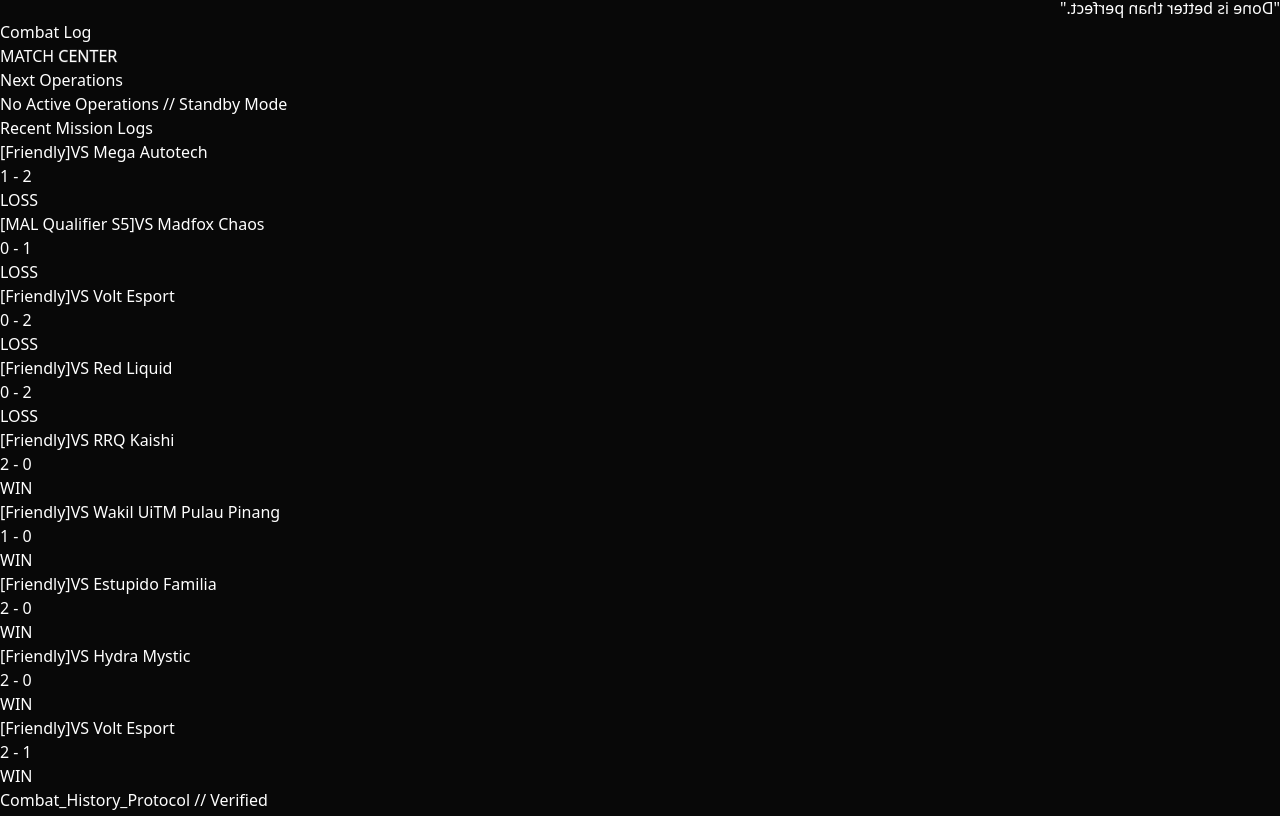
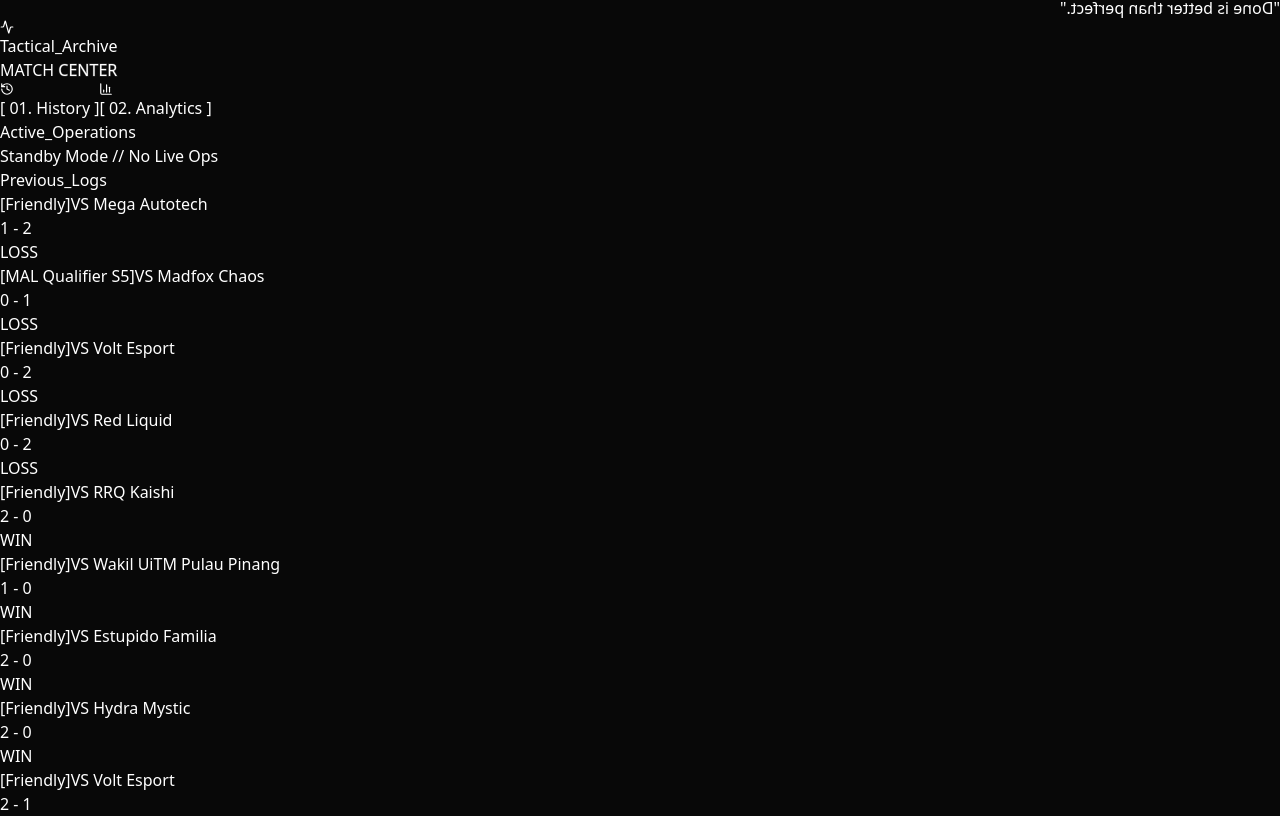
Before and after one commit to Paqlywoi/InfinitiEsports, a React (Vite) app: page / in a window 1280 px wide. Shown: the part 10342-11158 px from the top of the page. Built offline with nearby package versions, Linux system fonts and the light colour scheme.

Commit message:
14 April 2026

```diff
--- a/src/components/Matches.jsx
+++ b/src/components/Matches.jsx
@@ -1,12 +1,9 @@
 import React, { useState, useEffect } from 'react';
-import { motion } from 'framer-motion';
+import { motion, AnimatePresence } from 'framer-motion';
+import { LayoutGrid, History, BarChart3, Activity, Target, ShieldAlert } from 'lucide-react';
 
 const matchData = {
-  // Pindahkan data dari sini ke 'results' bila match dah habis
-   // if have match [{id: 1, vs: "Madfox Chaos", tournament: "MAL QUalifier S2" , date: '14 MAR', time: "8:PM" }]
-   // if not have match upcoming: [],
   upcoming: [],
-
   results: [
     { id: 9, vs: "Mega Autotech", score: "1 - 2", status: "LOSS", event: "Friendly" },
     { id: 8, vs: "Madfox Chaos", score: "0 - 1", status: "LOSS", event: "MAL Qualifier S5" },
@@ -21,6 +18,7 @@
 };
 
 const Matches = () => {
+  const [activeTab, setActiveTab] = useState('history');
   const [isMobile, setIsMobile] = useState(false);
 
   useEffect(() => {
@@ -30,131 +28,183 @@
     return () => window.removeEventListener('resize', checkDevice);
   }, []);
 
+  // Calculate Win/Loss Stats
+  const totalMatches = matchData.results.length;
+  const wins = matchData.results.filter(m => m.status === 'WIN').length;
+  const losses = matchData.results.filter(m => m.status === 'LOSS').length;
+  const winRate = ((wins / totalMatches) * 100).toFixed(1);
+
   return (
-    <div id="matches" className="w-full max-w-6xl mx-auto px-6 py-24 md:py-32 relative overflow-hidden">
+    <div id="matches" className="w-full max-w-6xl mx-auto px-6 py-24 md:py-32 relative overflow-hidden font-mono">
 
-      {/* Background HUD Decor */}
+      {/* Background Decor */}
       <div className="absolute inset-0 bg-[url('https://grainy-gradients.vercel.app/noise.svg')] opacity-[0.05] pointer-events-none"></div>
 
       {/* Header Section */}
-      <div className="mb-16 md:mb-24 text-left relative z-10">
+      <div className="mb-16 text-left relative z-10">
         <div className="flex items-center gap-4 mb-4">
-          <div className="h-10 w-[2px] bg-white opacity-40"></div>
-          <motion.p
-            initial={{ opacity: 0 }}
-            whileInView={{ opacity: 1 }}
-            className="text-[10px] tracking-[0.8em] text-white/20 uppercase font-black font-rajdhani"
-          >
-            Combat Log
-          </motion.p>
+          <Activity size={14} className="text-red-600 animate-pulse" />
+          <p className="text-[10px] tracking-[0.8em] text-white/20 uppercase font-black">Tactical_Archive</p>
         </div>
-        <motion.h2
-          initial={{ opacity: 0, x: -20 }}
-          whileInView={{ opacity: 1, x: 0 }}
-          viewport={{ once: true }}
-          className="text-5xl md:text-8xl font-orbitron font-black text-white uppercase italic tracking-tighter leading-none"
-        >
+        <h2 className="text-5xl md:text-8xl font-orbitron font-black text-white uppercase italic tracking-tighter leading-none">
           MATCH <span className="text-transparent" style={{ WebkitTextStroke: '1px rgba(255,255,255,0.2)' }}>CENTER</span>
-        </motion.h2>
+        </h2>
       </div>
 
-      {/* --- UPCOMING MATCHES --- */}
-      <div className="mb-20 md:mb-24 relative z-10">
-        <div className="flex items-center gap-3 mb-8 text-left">
-          <div className="w-2 h-2 bg-red-600 rounded-full animate-ping shadow-[0_0_10px_#ff0000]"></div>
-          <h3 className="text-white/40 text-[10px] tracking-[0.5em] uppercase font-black font-rajdhani italic">Next Operations</h3>
+      {/* --- TAB SWITCHER --- */}
+      <div className="flex gap-2 mb-12 border-b border-white/5 pb-6">
+        <button
+          onClick={() => setActiveTab('history')}
+          className={`flex items-center gap-3 px-6 py-3 text-[10px] font-black uppercase tracking-widest transition-all border ${activeTab === 'history' ? 'bg-white text-black border-white' : 'bg-transparent text-white/40 border-white/10'}`}
+        >
+          <History size={14} /> [ 01. History ]
+        </button>
+        <button
+          onClick={() => setActiveTab('stats')}
+          className={`flex items-center gap-3 px-6 py-3 text-[10px] font-black uppercase tracking-widest transition-all border ${activeTab === 'stats' ? 'bg-white text-black border-white shadow-lg shadow-white/5' : 'bg-transparent text-white/40 border-white/10'}`}
+        >
+          <BarChart3 size={14} /> [ 02. Analytics ]
+        </button>
       </div>
 
+      <AnimatePresence mode="wait">
+        {activeTab === 'history' ? (
+          <motion.div
+            key="history"
+            initial={{ opacity: 0, y: 10 }}
+            animate={{ opacity: 1, y: 0 }}
+            exit={{ opacity: 0, y: -10 }}
+          >
+            {/* UPCOMING */}
+            <div className="mb-16">
+              <h3 className="text-white/40 text-[10px] tracking-[0.5em] uppercase font-black mb-8 italic text-left flex items-center gap-2">
+                <div className="w-1.5 h-1.5 bg-red-600 rounded-full animate-ping" />
+                Active_Operations
+              </h3>
               {matchData.upcoming.length > 0 ? (
                 matchData.upcoming.map(m => (
-            <motion.div
-              key={m.id}
-              initial={{ opacity: 0, y: 20 }}
-              whileInView={{ opacity: 1, y: 0 }}
-              viewport={{ once: true }}
-              className="relative bg-white/[0.02] border border-white/10 p-6 md:p-10 flex flex-col lg:flex-row justify-between items-center group overflow-hidden rounded-sm gap-6 md:gap-8"
-            >
-              <motion.div
-                animate={{ x: ['-100%', '100%'] }}
-                transition={{ repeat: Infinity, duration: 4, ease: "linear" }}
-                className="absolute inset-0 bg-gradient-to-r from-transparent via-white/[0.03] to-transparent pointer-events-none"
-              />
-
-              <div className="relative z-10 text-center lg:text-left min-w-0 flex-1 w-full">
-                <p className="text-[9px] md:text-[10px] font-black text-white/20 tracking-[0.4em] font-rajdhani mb-3 uppercase italic">/// {m.tournament}</p>
-
-                {/* REPAIRED: Font scaling & layout fix */}
-                <h4 className="font-orbitron font-black uppercase tracking-tighter text-white leading-none flex flex-wrap items-center justify-center lg:justify-start gap-2 text-[6vw] sm:text-[4vw] lg:text-4xl xl:text-5xl">
-                  <span className="whitespace-nowrap font-black">INFINITI <span className="text-white/80">ESPORTS</span></span>
-                  <span className="text-white/80 italic text-[3vw] sm:text-[2vw] lg:text-xl uppercase">VS</span>
-                  <span className="whitespace-nowrap">{m.vs}</span>
+                  <div key={m.id} className="relative bg-white/[0.02] border border-white/10 p-6 md:p-10 flex flex-col lg:flex-row justify-between items-center group overflow-hidden rounded-sm gap-6">
+                    <div className="text-center lg:text-left flex-1 w-full min-w-0">
+                      <p className="text-[9px] font-black text-white/20 tracking-[0.4em] mb-3 uppercase italic">/// {m.tournament}</p>
+                      <h4 className="font-orbitron font-black uppercase tracking-tighter text-white leading-none text-2xl md:text-4xl">
+                        INFINITI VS {m.vs}
                       </h4>
                     </div>
-
-              {/* DATE BOX - FIXED POSITION */}
-              <div className="relative z-10 w-full lg:w-auto flex-shrink-0 flex justify-center lg:justify-end">
-                <div className="bg-white text-black px-6 py-4 md:px-8 md:py-4 font-orbitron font-black uppercase tracking-widest text-[10px] md:text-xs shadow-[4px_4px_0px_rgba(255,255,255,0.1)] group-hover:shadow-none group-hover:translate-x-1 group-hover:translate-y-1 transition-all duration-300 whitespace-nowrap">
+                    <div className="bg-white text-black px-6 py-3 font-orbitron font-black uppercase text-[10px] whitespace-nowrap">
                       {m.date} // {m.time}
                     </div>
                   </div>
-            </motion.div>
                 ))
               ) : (
-          <motion.div
-            initial={{ opacity: 0 }}
-            whileInView={{ opacity: 1 }}
-            className="border border-white/5 bg-white/[0.01] p-12 text-center rounded-sm"
-          >
-            <p className="text-white/20 font-orbitron text-[10px] tracking-[1em] uppercase italic">
-              No Active Operations // Standby Mode
-            </p>
-          </motion.div>
+                <div className="border border-dashed border-white/10 p-10 text-center text-white/20 text-[9px] tracking-[0.8em] uppercase italic">
+                  Standby Mode // No Live Ops
+                </div>
               )}
             </div>
 
-      {/* --- PREVIOUS RESULTS --- */}
-      <div className="relative z-10">
-        <h3 className="text-white/40 text-[10px] tracking-[0.5em] uppercase mb-10 font-black font-rajdhani text-left italic">Recent Mission Logs</h3>
-
-        <div className="grid gap-4">
+            {/* RESULTS */}
+            <div className="grid gap-3">
+              <h3 className="text-white/40 text-[10px] tracking-[0.5em] uppercase font-black mb-4 italic text-left">Previous_Logs</h3>
               {matchData.results.map((r, index) => (
                 <motion.div
                   key={r.id}
-              initial={{ opacity: 0, x: -10 }}
+                  initial={{ opacity: 0, x: -5 }}
                   whileInView={{ opacity: 1, x: 0 }}
-              viewport={{ once: true }}
-              transition={{ delay: index * 0.05 }}
-              className="bg-white/[0.01] border border-white/5 p-4 md:p-6 flex justify-between items-center group hover:bg-white/[0.03] hover:border-white/20 transition-all rounded-sm gap-4"
+                  transition={{ delay: index * 0.03 }}
+                  className="bg-white/[0.01] border border-white/5 p-4 flex justify-between items-center group hover:border-white/20 transition-all rounded-sm"
                 >
-              <div className="flex flex-col gap-1 min-w-0 flex-1 text-left">
-                <span className="text-white/20 text-[7px] md:text-[9px] uppercase font-black tracking-widest font-orbitron truncate">
-                  [{r.event}]
-                </span>
-                <span className="font-orbitron font-black text-sm md:text-xl tracking-tight uppercase text-white group-hover:italic transition-all truncate">
-                  VS {r.vs}
-                </span>
+                  <div className="flex flex-col gap-1 text-left min-w-0 flex-1">
+                    <span className="text-white/20 text-[8px] uppercase font-black truncate">[{r.event}]</span>
+                    <span className="font-orbitron font-black text-sm md:text-lg uppercase text-white truncate group-hover:text-red-500 transition-colors">VS {r.vs}</span>
                   </div>
-
-              <div className="flex items-center gap-3 md:gap-8 flex-shrink-0">
-                <span className="text-lg md:text-3xl font-orbitron font-black tracking-tighter text-white/80 whitespace-nowrap">
-                  {r.score}
-                </span>
-                <div className={`text-[8px] md:text-[9px] px-3 md:px-5 py-1.5 md:py-2 font-black tracking-[0.1em] md:tracking-[0.2em] rounded-sm border uppercase transition-colors
-                  ${r.status === 'WIN'
-                    ? 'bg-green-500 text-black border-green-500'
-                    : 'bg-transparent text-red-500 border-red-500/50'
-                  }`}>
+                  <div className="flex items-center gap-4 md:gap-8 flex-shrink-0">
+                    <span className="text-lg md:text-2xl font-orbitron font-black text-white/80">{r.score}</span>
+                    <div className={`text-[8px] px-3 py-1.5 font-black tracking-widest rounded-sm border ${r.status === 'WIN' ? 'bg-green-500 text-black border-green-500' : 'text-red-500 border-red-500/30'}`}>
                       {r.status}
                     </div>
                   </div>
                 </motion.div>
               ))}
             </div>
+          </motion.div>
+        ) : (
+          <motion.div
+            key="stats"
+            initial={{ opacity: 0, y: 10 }}
+            animate={{ opacity: 1, y: 0 }}
+            exit={{ opacity: 0, y: -10 }}
+            className="space-y-12"
+          >
+            {/* BIG STAT BAR */}
+            <div className="bg-white/[0.02] border border-white/5 p-8 md:p-16 rounded-sm text-left">
+              <div className="flex flex-col md:flex-row justify-between items-baseline mb-12 gap-4">
+                <div>
+                  <h4 className="text-white/30 text-[10px] font-black uppercase tracking-[0.5em] mb-2 font-orbitron">Overall_Combat_Winrate</h4>
+                  <p className="text-6xl md:text-9xl font-orbitron font-[1000] text-white italic leading-none">{winRate}<span className="text-2xl md:text-4xl text-red-600">%</span></p>
+                </div>
+                <div className="flex gap-12 border-l border-white/10 pl-8">
+                   <div className="text-center">
+                     <p className="text-[8px] text-white/20 uppercase font-black mb-1">Victory</p>
+                     <p className="text-3xl text-green-500 font-black">{wins}</p>
+                   </div>
+                   <div className="text-center">
+                     <p className="text-[8px] text-white/20 uppercase font-black mb-1">Defeat</p>
+                     <p className="text-3xl text-red-600 font-black">{losses}</p>
+                   </div>
+                </div>
               </div>
 
-      {/* Background Decorative HUD */}
-      <div className="absolute top-1/2 -right-16 opacity-5 font-orbitron text-[8px] tracking-[2em] uppercase [writing-mode:vertical-lr] hidden lg:block">
-        Combat_History_Protocol // Verified
+              {/* Progress Bar Container */}
+              <div className="space-y-4">
+                <div className="h-6 md:h-10 w-full bg-white/5 border border-white/5 relative overflow-hidden flex">
+                  {/* Wins Bar */}
+                  <motion.div
+                    initial={{ width: 0 }}
+                    animate={{ width: `${(wins / totalMatches) * 100}%` }}
+                    transition={{ duration: 1, ease: "circOut" }}
+                    className="h-full bg-green-500 relative group overflow-hidden"
+                  >
+                    <div className="absolute inset-0 bg-[linear-gradient(45deg,rgba(255,255,255,0.1)_25%,transparent_25%,transparent_50%,rgba(255,255,255,0.1)_50%,rgba(255,255,255,0.1)_75%,transparent_75%,transparent)] bg-[size:20px_20px] animate-[pulse_3s_infinite]" />
+                  </motion.div>
+                  {/* Losses Bar */}
+                  <motion.div
+                    initial={{ width: 0 }}
+                    animate={{ width: `${(losses / totalMatches) * 100}%` }}
+                    transition={{ duration: 1, ease: "circOut", delay: 0.2 }}
+                    className="h-full bg-red-600"
+                  />
+                </div>
+                <div className="flex justify-between text-[8px] font-black uppercase tracking-[0.4em] text-white/20 italic">
+                  <span>Victory_Protocol_Active</span>
+                  <span>System_Analysis_Complete</span>
+                </div>
+              </div>
+            </div>
+
+            {/* ADDITIONAL CARDS */}
+            <div className="grid grid-cols-1 md:grid-cols-2 gap-6">
+              <div className="bg-white/[0.01] border border-white/5 p-8 text-left">
+                 <Target size={24} className="text-red-600 mb-6" />
+                 <h5 className="text-white font-orbitron font-black uppercase text-xl mb-2 italic">Strike_Accuracy</h5>
+                 <p className="text-white/40 text-[10px] leading-relaxed uppercase tracking-widest">
+                   Based on friendly and mal qualifier logs, the unit maintains high performance during the mid-season phase.
+                 </p>
+              </div>
+              <div className="bg-white/[0.01] border border-white/5 p-8 text-left">
+                 <ShieldAlert size={24} className="text-red-600 mb-6" />
+                 <h5 className="text-white font-orbitron font-black uppercase text-xl mb-2 italic">Threat_Response</h5>
+                 <p className="text-white/40 text-[10px] leading-relaxed uppercase tracking-widest">
+                   Losses identified primarily in cross-region engagements. Tactical recalibration initialized for upcoming operations.
+                 </p>
+              </div>
+            </div>
+          </motion.div>
+        )}
+      </AnimatePresence>
+
+      {/* Bottom HUD Decor */}
+      <div className="absolute bottom-10 right-10 opacity-5 font-orbitron text-[8px] tracking-[2em] uppercase hidden lg:block select-none pointer-events-none">
+        Combat_Stats // Unit_Ready
       </div>
     </div>
   );
```
Lines whose indentation alone changed are shown as unchanged.
